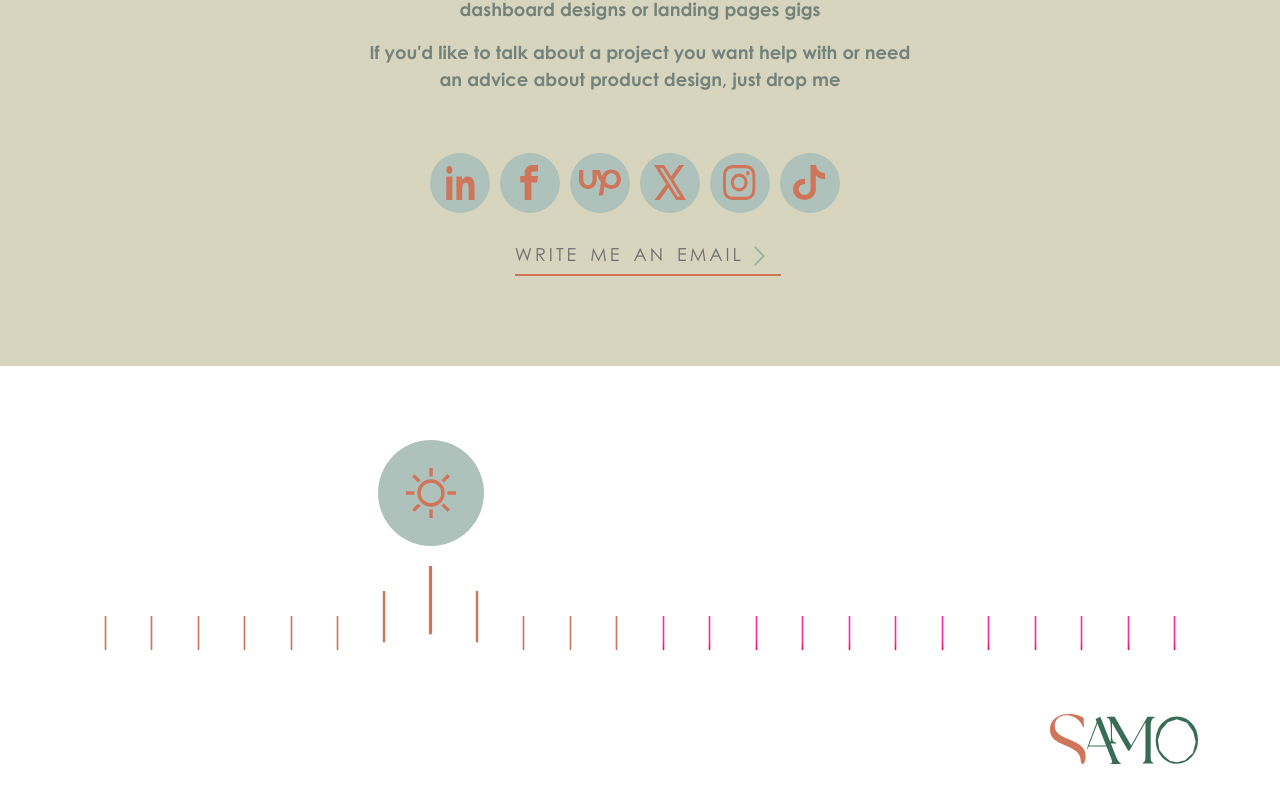
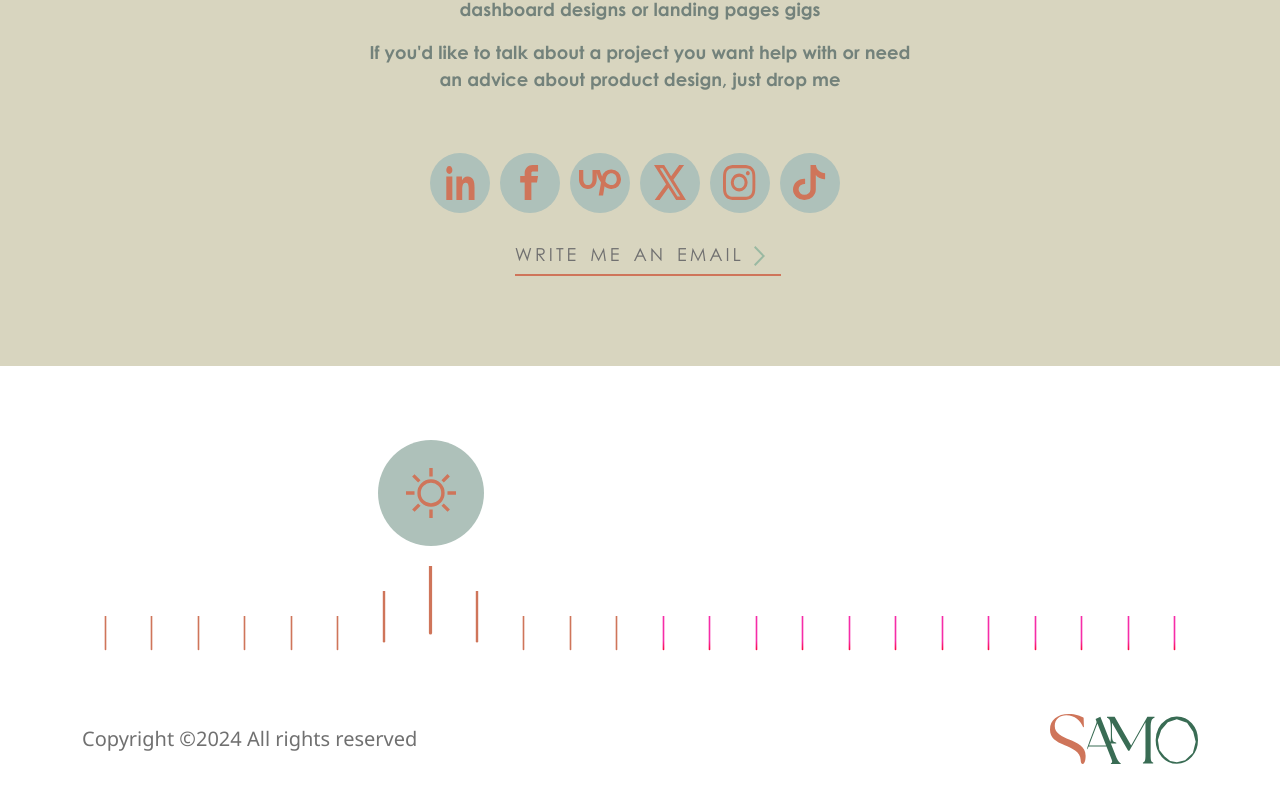
Before and after one commit to Hamza-Noah/Islam-Project, a React (Vite) app: page / in a window 1280 px wide. Shown: the part 4198-5000 px from the top of the page. Built offline with nearby package versions, Linux system fonts and the light colour scheme.

Commit message:
added rights to the footer

```diff
--- a/src/components/ThemeChanger/ThemeChanger.jsx
+++ b/src/components/ThemeChanger/ThemeChanger.jsx
@@ -104,7 +104,8 @@ export default function ThemeChanger(props) {
             </div>
           </div>
         </div>
-        <div className="d-flex justify-content-end mt-5">
+        <div className="d-flex justify-content-between align-items-center mt-5">
+          <p className={`${style.rights} m-0`}>Copyright &copy;2024 All rights reserved</p>
           <a href="#">
             <img height="50px" className={style.logo} src={logo} alt="" />
           </a>
--- a/src/components/ThemeChanger/themeChanger.module.css
+++ b/src/components/ThemeChanger/themeChanger.module.css
@@ -93,3 +93,10 @@ img.taller {
 .hourButton:hover, .hourButton img {
   pointer-events: none !important;
 }
+
+.rights{
+  font-size: 1.25rem;
+  color: #707070;
+  font-family: "Segoe UI";
+
+}
```
